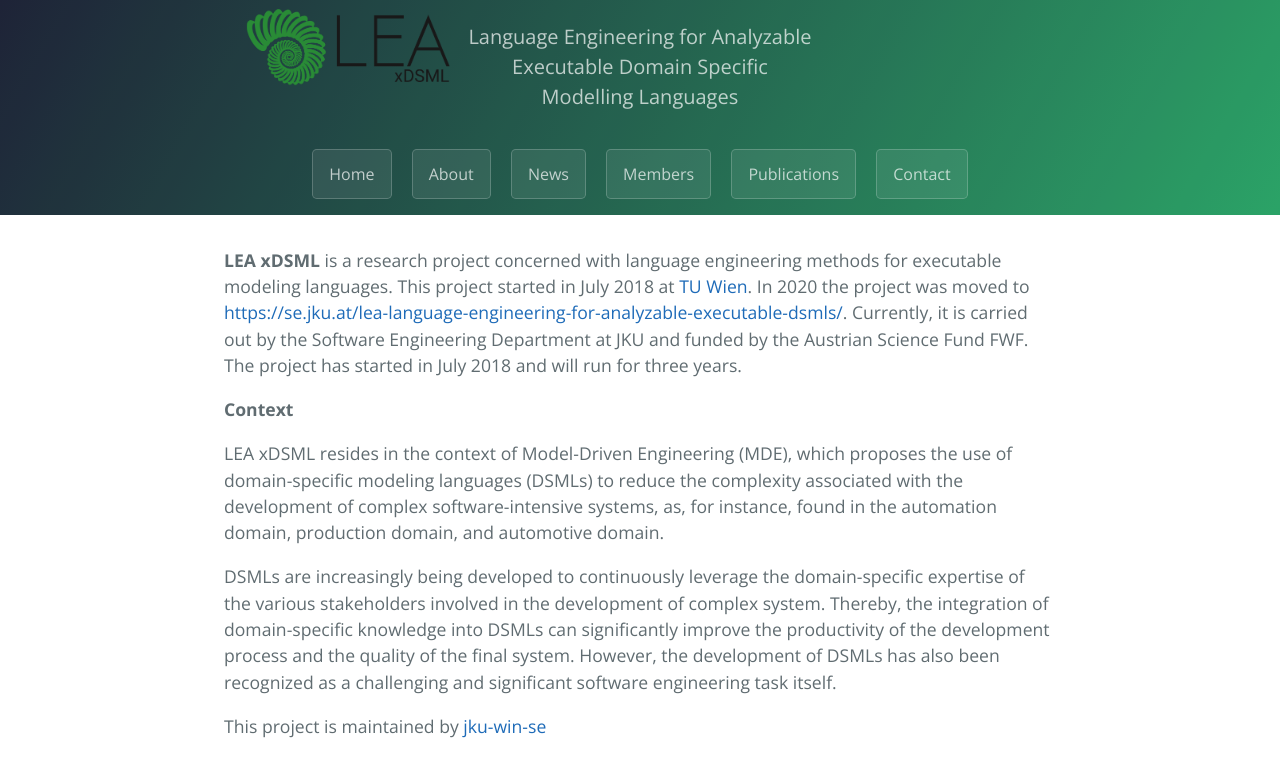
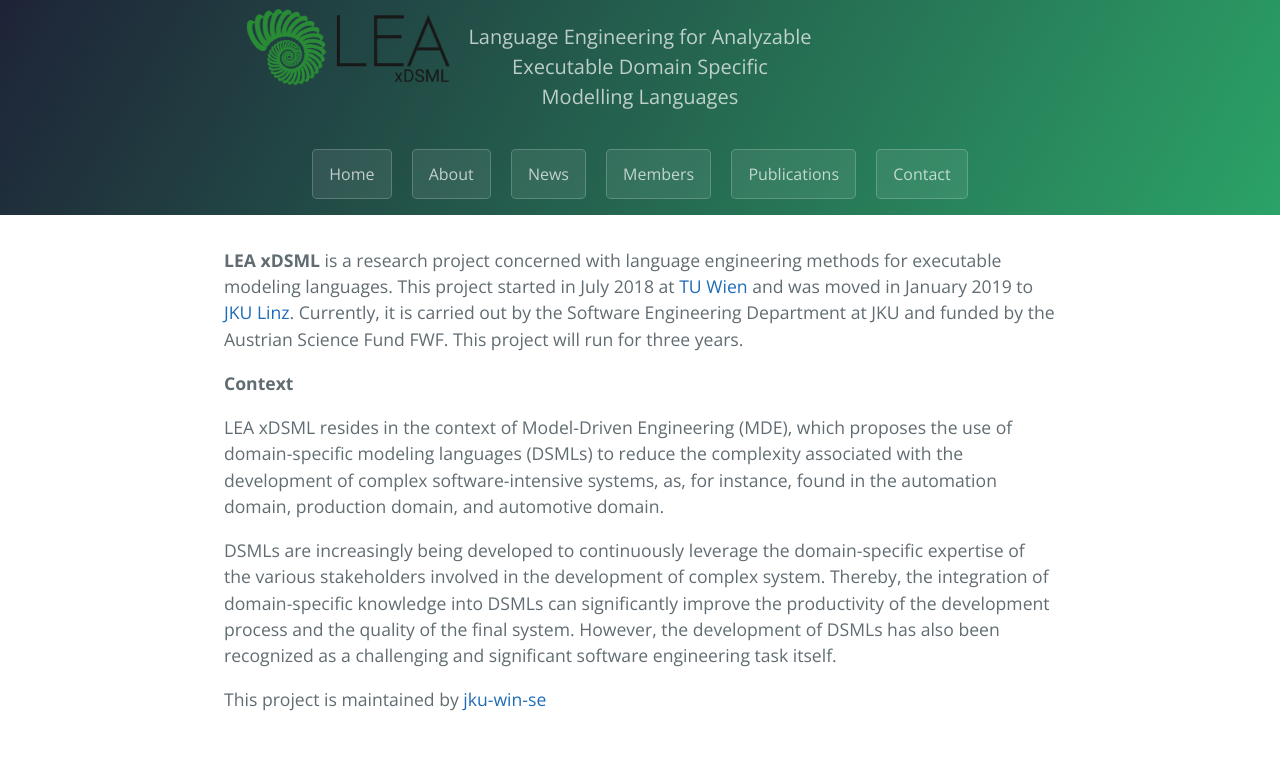
Before and after one commit to jku-win-se/Lea-xDSML, a Jekyll site: the page built from index.md, in a window 1280 px wide. Shown: the top 777 px of the page. Built offline with Jekyll 4.4.1, drawn with Linux system fonts in a browser that asks for light colours.

Commit message:
index...

```diff
--- a/index.md
+++ b/index.md
@@ -2,7 +2,7 @@
 title: LEA-xDSML Web Page
 layout: index
 ---
-**LEA xDSML** is a research project concerned with language engineering methods for executable modeling languages. This project started in July 2018 at [TU Wien](https://modelexecution.org/lea/). In 2020 the project was moved to [https://se.jku.at/lea-language-engineering-for-analyzable-executable-dsmls/](Johannes Kepler University Linz (JKU)). Currently, it is carried out by the Software Engineering Department at JKU and funded by the Austrian Science Fund FWF. The project has started in July 2018 and will run for three years.
+**LEA xDSML** is a research project concerned with language engineering methods for executable modeling languages. This project started in July 2018 at [TU Wien](https://modelexecution.org/lea/) and was moved in January 2019 to [JKU Linz](https://se.jku.at/lea-language-engineering-for-analyzable-executable-dsmls/). Currently, it is carried out by the Software Engineering Department at JKU and funded by the Austrian Science Fund FWF. This project will run for three years.
 
 **Context**
 
```
